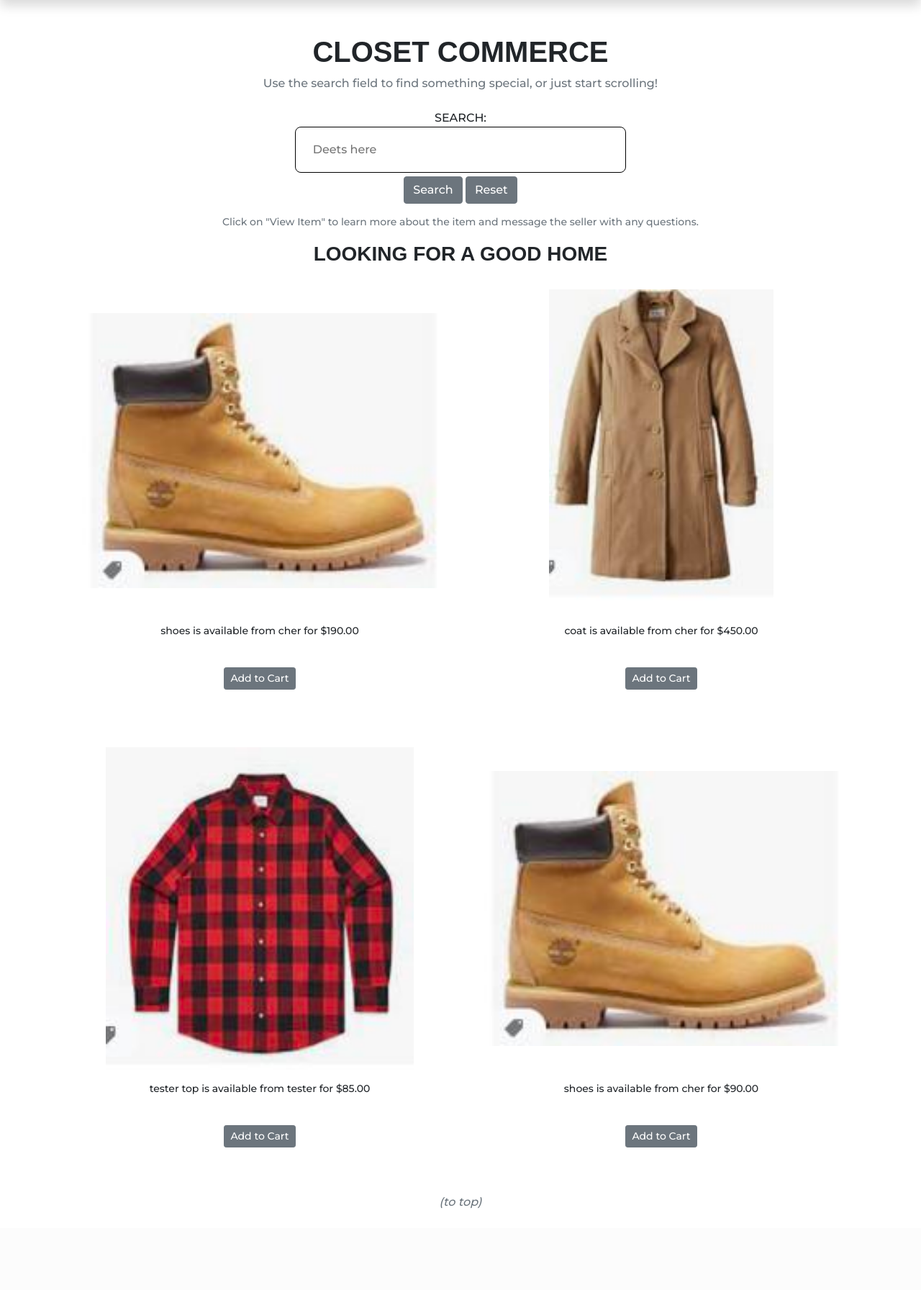
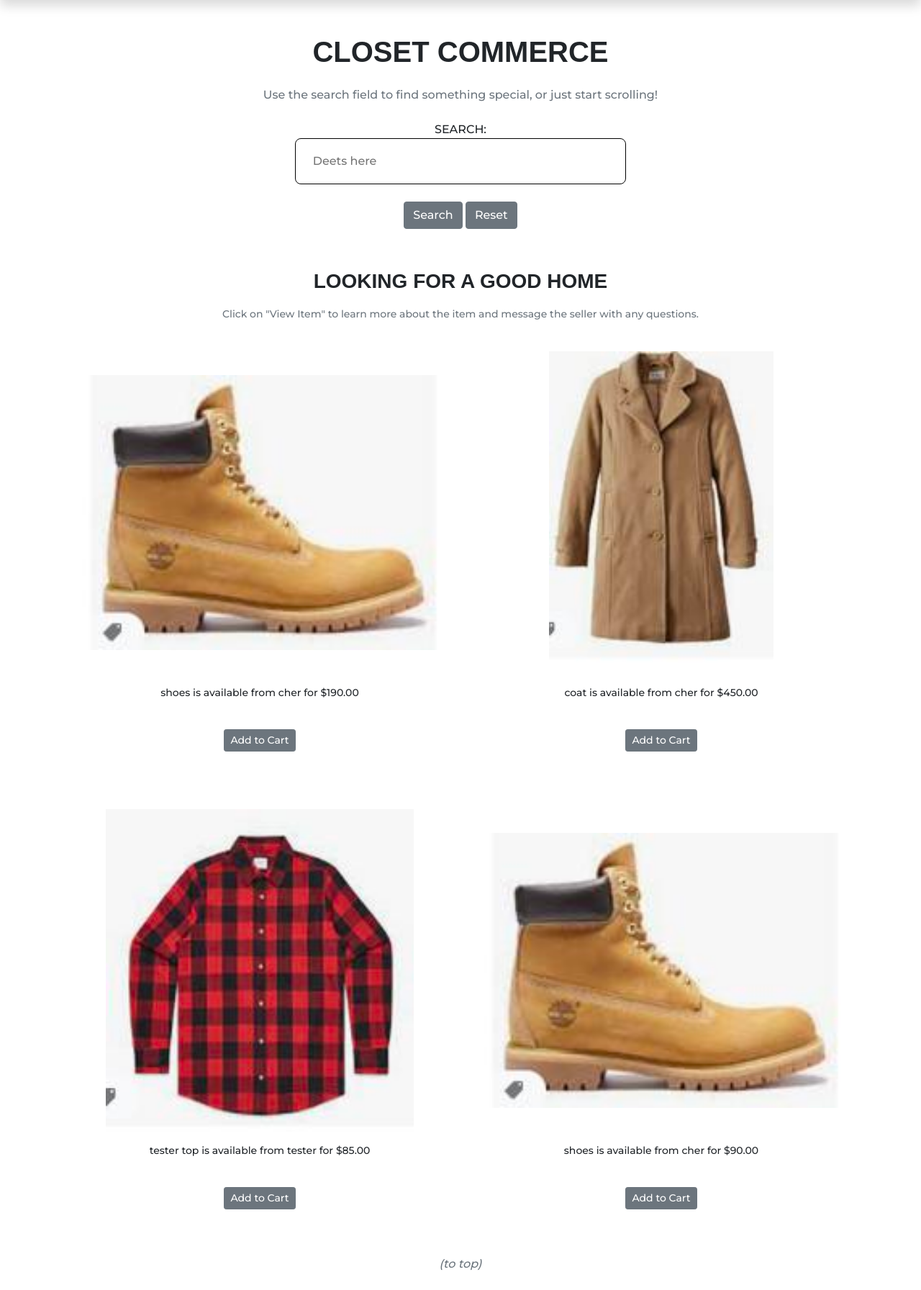
Before and after one commit to davemolk/closet-companion, a Django app: page /store/ in a window 1280 px wide. Shown: the part 115-1907 px from the top of the page at 72% size. Before the commit the page ends 1794 px from the top, so only its background shows below. Run offline with Django 3.2, Linux system fonts and the light colour scheme; a user stored in the database is signed in; data comes from the database, SQL or seed files in the repository; parts of the project's set-up code (start-up, migrations or seed data) failed here and were passed over; some libraries are stand-ins or nearby versions.

Commit message:
storefront padding tweak

```diff
--- a/store/templates/store/store.html
+++ b/store/templates/store/store.html
@@ -7,7 +7,7 @@
 <div class="container-lg">
     <div class="text-center">
         <h1 class="fw-bold">CLOSET COMMERCE</h1>
-        <p class="text-muted">Use the search field to find something special, or just start scrolling! </p>
+        <p class="text-muted pt-3">Use the search field to find something special, or just start scrolling! </p>
     </div>
 
 
@@ -19,7 +19,7 @@
                   <input class="input input--text" id="formInput#search" type="text" name="search_query"
                       placeholder="Deets here" value="" />
               </div>
-              <div style="margin-top: 5px">
+              <div class="pt-4">
                 <input class="btn btn-secondary" type="submit" value="Search" />
                 <input class="btn btn-secondary" type="submit" value="Reset" name='' />
               </div>
@@ -27,13 +27,15 @@
       </div>
     </section>
 
-    <div class="text-center" style="margin-top: 5px">
+    {% comment %} <div class="text-center" style="margin-top: 5px">
       <p class="italic text-muted"><small>Click on "View Item" to learn more about the item and message the seller with any questions.</small></p>
-    </div>
+    </div> {% endcomment %}
 
-    <div class="container">
+    <div class="container pt-5">
         <div class="text-center">
           <h3 class="fw-bold">LOOKING FOR A GOOD HOME</h3>
+          <p class="italic text-muted pt-2"><small>Click on "View Item" to learn more about the item and message the seller with any questions.</small></p>
+
         </div>
 
         <div class="row row-cols-2">
```
